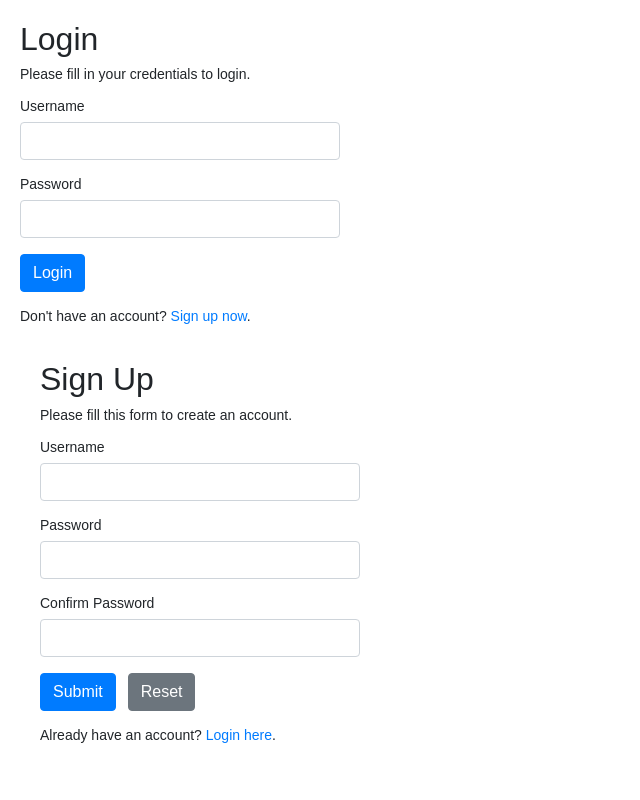
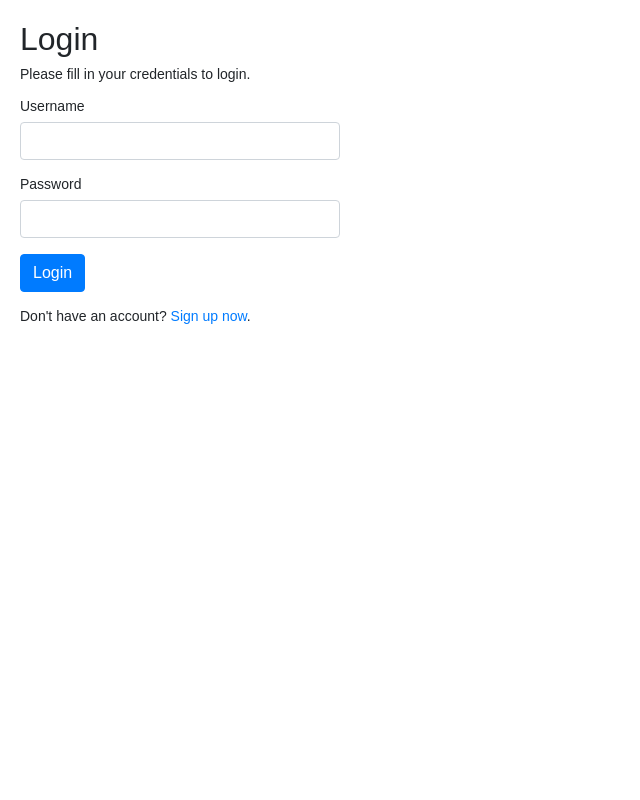
Before and after one commit to EvolvedShaman/cardines-pdo-crud, a PHP site: page / in a window 1280 px wide. Shown: the whole page, without its empty margins (0-640 px from the left). Run offline with PHP 8.4, Linux system fonts and the light colour scheme; data that the repository does not hold is empty.

Commit message:
added initial files

```diff
--- a/index.php
+++ b/index.php
@@ -123,32 +123,6 @@ if($_SERVER["REQUEST_METHOD"] == "POST"){
                 <input type="submit" class="btn btn-primary" value="Login">
             </div>
             <p>Don't have an account? <a href="../public/register.php">Sign up now</a>.</p>
-            <div class="wrapper">
-        <h2>Sign Up</h2>
-        <p>Please fill this form to create an account.</p>
-        <form action="<?php echo htmlspecialchars($_SERVER["PHP_SELF"]); ?>" method="post">
-            <div class="form-group">
-                <label>Username</label>
-                <input type="text" name="username" class="form-control <?php echo (!empty($username_err)) ? 'is-invalid' : ''; ?>" value="<?php echo $username; ?>">
-                <span class="invalid-feedback"><?php echo $username_err; ?></span>
-            </div>
-            <div class="form-group">
-                <label>Password</label>
-                <input type="password" name="password" class="form-control <?php echo (!empty($password_err)) ? 'is-invalid' : ''; ?>" value="<?php echo $password; ?>">
-                <span class="invalid-feedback"><?php echo $password_err; ?></span>
-            </div>
-            <div class="form-group">
-                <label>Confirm Password</label>
-                <input type="password" name="confirm_password" class="form-control <?php echo (!empty($confirm_password_err)) ? 'is-invalid' : ''; ?>" value="<?php echo $confirm_password; ?>">
-                <span class="invalid-feedback"><?php echo $confirm_password_err; ?></span>
-            </div>
-            <div class="form-group">
-                <input type="submit" class="btn btn-primary" value="Submit">
-                <input type="reset" class="btn btn-secondary ml-2" value="Reset">
-            </div>
-            <p>Already have an account? <a href="index.php">Login here</a>.</p>
-        </form>
-    </div>
         </form>
     </div>
 </body>
```
